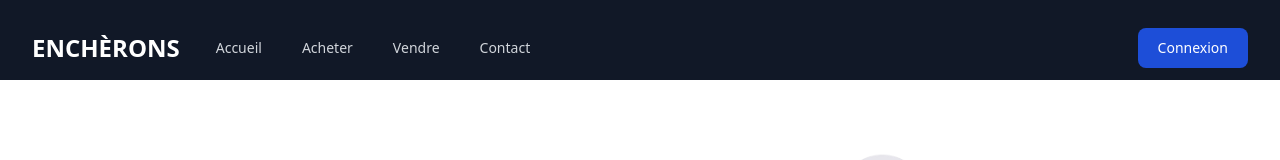
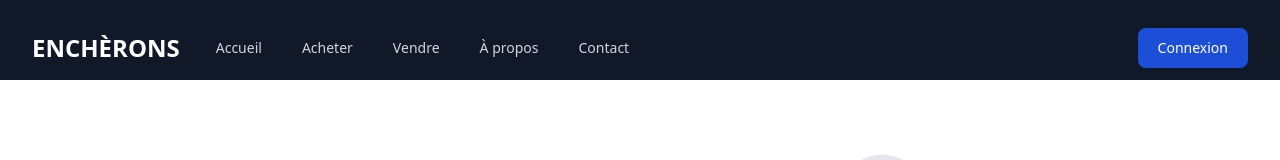
Before and after one commit to khechinimed/Encherons, a React (Create React App) app: page / in a window 1280 px wide. Shown: the top 160 px of the page. Built offline with nearby package versions, Linux system fonts and the light colour scheme; no server answers.

Commit message:
Add new pages to the router

```diff
--- a/src/App.js
+++ b/src/App.js
@@ -2,6 +2,7 @@
 import Signin from './components/Signin';
 import Signup from './components/Signup';
 import Home from './components/Home';
+import About from './components/About';
 import { Route, Routes} from 'react-router-dom';
 import { AuthContextProvider } from './context/AuthContext';
 import ForgetPassword from './components/ForgetPassword';
@@ -17,6 +18,7 @@
             <Route path='/signup' element={<Signup />} />
             <Route path='/forgetpassword' element={<ForgetPassword />} />
             <Route path='/account' element={<Account />} />
+            <Route path='/a-propos' element={<About />} />
           </Routes>
       </AuthContextProvider>
     </div>
--- a/src/components/Navbar.jsx
+++ b/src/components/Navbar.jsx
@@ -46,6 +46,8 @@
 
                   <a href="/" class="text-gray-300 hover:bg-gray-700 hover:text-white px-3 py-2 rounded-md text-sm font-medium">Vendre</a>
 
+                  <a href="/a-propos" class="text-gray-300 hover:bg-gray-700 hover:text-white px-3 py-2 rounded-md text-sm font-medium">À propos</a>
+
                   <a href="/" class="text-gray-300 hover:bg-gray-700 hover:text-white px-3 py-2 rounded-md text-sm font-medium">Contact</a>
                 </div>
               </div>
```
